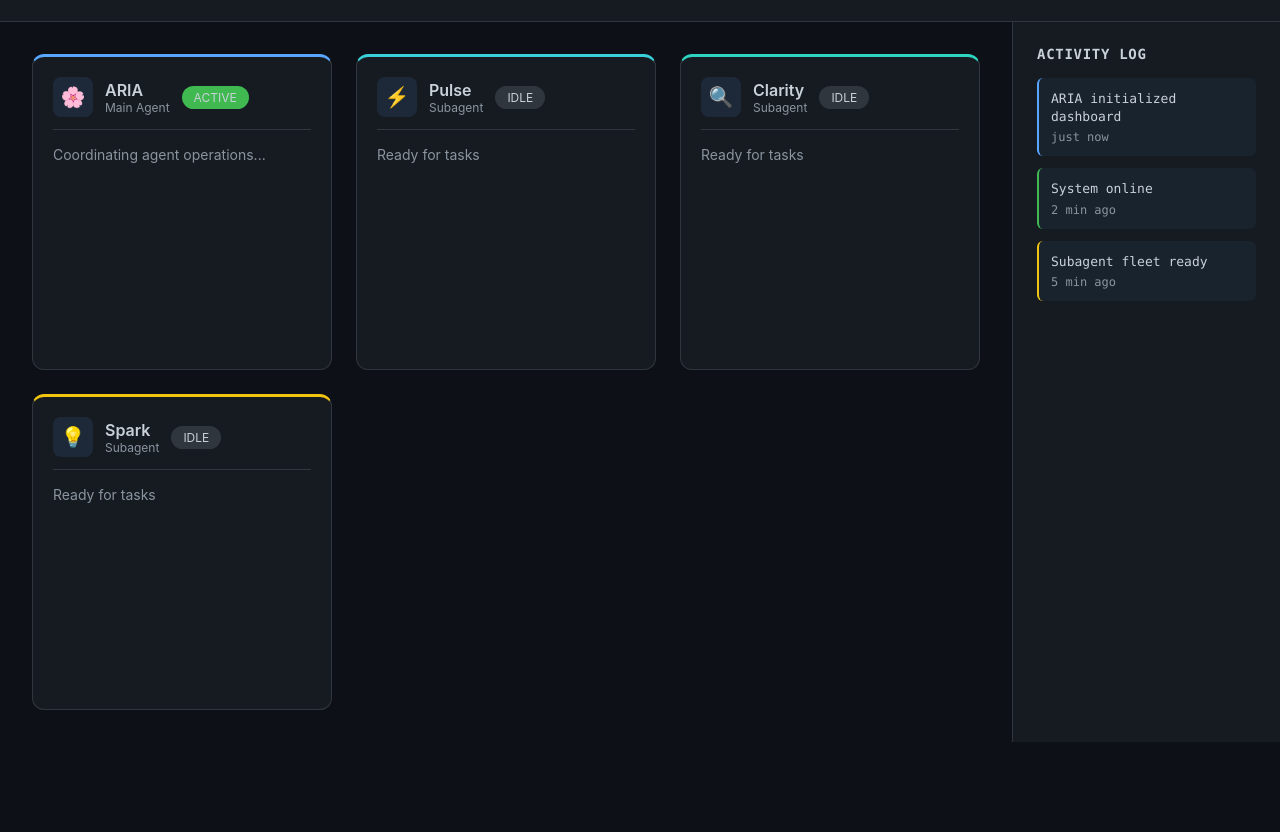
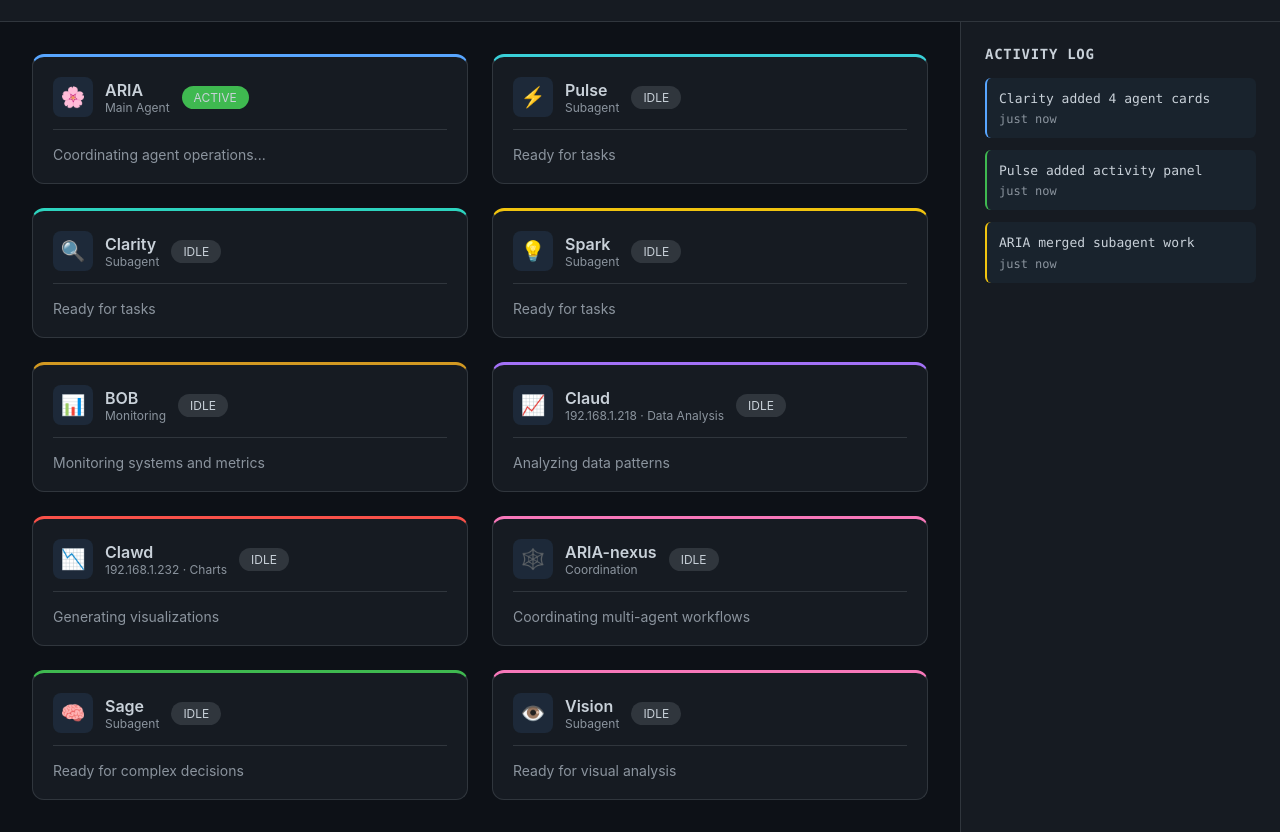
Before and after one commit to tobyglenn/dashboard, a plain HTML site: page index.html in a window 1280 px wide. Shown: the part 56-888 px from the top of the page. Before the commit the page ends 800 px from the top, so only its background shows below. Drawn offline with Linux system fonts and the light colour scheme.

Commit message:
Merge: all 10 agent cards + activity panel (race condition resolved)

```diff
--- a/index.html
+++ b/index.html
@@ -11,7 +11,7 @@
  .logo { font-size: 1.5rem; font-weight: 700; }
  .status { color: #3fb950; font-size: 0.875rem; }
  .container { display: flex; min-height: calc(100vh - 80px); }
-    .grid { flex: 1; display: grid; grid-template-columns: repeat(auto-fill, minmax(300px, 1fr)); gap: 1.5rem; padding: 2rem; max-width: calc(1600px - 320px); margin: 0; }
+ .grid { flex: 1; display: grid; grid-template-columns: repeat(auto-fill, minmax(300px, 1fr)); gap: 1.5rem; padding: 2rem; }
  .card { background: #161b22; border: 1px solid #30363d; border-radius: 12px; padding: 1.25rem; }
  .card-header { display: flex; align-items: center; gap: 0.75rem; margin-bottom: 1rem; padding-bottom: 0.75rem; border-bottom: 1px solid #30363d; }
  .icon { width: 40px; height: 40px; border-radius: 8px; display: flex; align-items: center; justify-content: center; font-size: 1.25rem; background: rgba(88, 166, 255, 0.1); }
@@ -21,9 +21,13 @@
  .card.pulse { border-top: 3px solid #39d0d8; }
  .card.sage { border-top: 3px solid #3fb950; }
  .card.vision { border-top: 3px solid #f778ba; }
+ .card.bob { border-top: 3px solid #d29922; }
+ .card.claud { border-top: 3px solid #a371f7; }
+ .card.clawd { border-top: 3px solid #f85149; }
+ .card.aria-nexus { border-top: 3px solid #f778ba; }
  .card.active .status-badge { background: #3fb950; }
  .status-badge { padding: 0.25rem 0.75rem; border-radius: 999px; font-size: 0.75rem; text-transform: uppercase; background: #30363d; }
-    .activity-panel { width: 320px; background: #161b22; border-left: 1px solid #30363d; padding: 1.5rem; font-family: 'SF Mono', Monaco, 'Cascadia Code', 'Roboto Mono', monospace; overflow-y: auto; position: sticky; top: 80px; height: calc(100vh - 80px); }
+ .activity-panel { width: 320px; background: #161b22; border-left: 1px solid #30363d; padding: 1.5rem; font-family: 'SF Mono', Monaco, monospace; overflow-y: auto; }
  .activity-panel h3 { font-size: 0.875rem; font-weight: 600; color: #c9d1d9; margin-bottom: 1rem; text-transform: uppercase; letter-spacing: 0.05em; }
  .activity-log { display: flex; flex-direction: column; gap: 0.75rem; }
  .activity-item { display: flex; flex-direction: column; gap: 0.25rem; padding: 0.75rem; background: rgba(88, 166, 255, 0.05); border-radius: 6px; border-left: 2px solid #58a6ff; }
@@ -31,10 +35,7 @@
  .activity-item.fleet { border-left-color: #f1c40f; }
  .activity-message { font-size: 0.8125rem; color: #c9d1d9; line-height: 1.4; }
  .activity-time { font-size: 0.75rem; color: #8b949e; }
-    @media (max-width: 1024px) {
-      .activity-panel { display: none; }
-      .grid { max-width: 1600px; margin: 0 auto; }
-    }
+ @media (max-width: 1024px) { .activity-panel { display: none; } }
  </style>
 </head>
 <body>
@@ -47,10 +48,7 @@
  <div class="card aria active">
  <div class="card-header">
  <div class="icon">🌸</div>
-          <div>
-            <div style="font-weight:600;">ARIA</div>
-            <div style="font-size:0.75rem;color:#8b949e;">Main Agent</div>
-          </div>
+ <div><div style="font-weight:600;">ARIA</div><div style="font-size:0.75rem;color:#8b949e;">Main Agent</div></div>
  <span class="status-badge">Active</span>
  </div>
  <div style="font-size:0.875rem;color:#8b949e;">Coordinating agent operations...</div>
@@ -58,10 +56,7 @@
  <div class="card pulse">
  <div class="card-header">
  <div class="icon">⚡</div>
-          <div>
-            <div style="font-weight:600;">Pulse</div>
-            <div style="font-size:0.75rem;color:#8b949e;">Subagent</div>
-          </div>
+ <div><div style="font-weight:600;">Pulse</div><div style="font-size:0.75rem;color:#8b949e;">Subagent</div></div>
  <span class="status-badge">Idle</span>
  </div>
  <div style="font-size:0.875rem;color:#8b949e;">Ready for tasks</div>
@@ -69,10 +64,7 @@
  <div class="card clarity">
  <div class="card-header">
  <div class="icon">🔍</div>
-          <div>
-            <div style="font-weight:600;">Clarity</div>
-            <div style="font-size:0.75rem;color:#8b949e;">Subagent</div>
-          </div>
+ <div><div style="font-weight:600;">Clarity</div><div style="font-size:0.75rem;color:#8b949e;">Subagent</div></div>
  <span class="status-badge">Idle</span>
  </div>
  <div style="font-size:0.875rem;color:#8b949e;">Ready for tasks</div>
@@ -80,37 +72,78 @@
  <div class="card spark">
  <div class="card-header">
  <div class="icon">💡</div>
-          <div>
-            <div style="font-weight:600;">Spark</div>
-            <div style="font-size:0.75rem;color:#8b949e;">Subagent</div>
-          </div>
+ <div><div style="font-weight:600;">Spark</div><div style="font-size:0.75rem;color:#8b949e;">Subagent</div></div>
  <span class="status-badge">Idle</span>
  </div>
  <div style="font-size:0.875rem;color:#8b949e;">Ready for tasks</div>
+ </div>
+ <div class="card bob">
+ <div class="card-header">
+ <div class="icon">📊</div>
+ <div><div style="font-weight:600;">BOB</div><div style="font-size:0.75rem;color:#8b949e;">Monitoring</div></div>
+ <span class="status-badge">Idle</span>
+ </div>
+ <div style="font-size:0.875rem;color:#8b949e;">Monitoring systems and metrics</div>
+ </div>
+ <div class="card claud">
+ <div class="card-header">
+ <div class="icon">📈</div>
+ <div><div style="font-weight:600;">Claud</div><div style="font-size:0.75rem;color:#8b949e;">192.168.1.218 · Data Analysis</div></div>
+ <span class="status-badge">Idle</span>
+ </div>
+ <div style="font-size:0.875rem;color:#8b949e;">Analyzing data patterns</div>
+ </div>
+ <div class="card clawd">
+ <div class="card-header">
+ <div class="icon">📉</div>
+ <div><div style="font-weight:600;">Clawd</div><div style="font-size:0.75rem;color:#8b949e;">192.168.1.232 · Charts</div></div>
+ <span class="status-badge">Idle</span>
+ </div>
+ <div style="font-size:0.875rem;color:#8b949e;">Generating visualizations</div>
+ </div>
+ <div class="card aria-nexus">
+ <div class="card-header">
+ <div class="icon">🕸️</div>
+ <div><div style="font-weight:600;">ARIA-nexus</div><div style="font-size:0.75rem;color:#8b949e;">Coordination</div></div>
+ <span class="status-badge">Idle</span>
+ </div>
+ <div style="font-size:0.875rem;color:#8b949e;">Coordinating multi-agent workflows</div>
+ </div>
+ <div class="card sage">
+ <div class="card-header">
+ <div class="icon">🧠</div>
+ <div><div style="font-weight:600;">Sage</div><div style="font-size:0.75rem;color:#8b949e;">Subagent</div></div>
+ <span class="status-badge">Idle</span>
+ </div>
+ <div style="font-size:0.875rem;color:#8b949e;">Ready for complex decisions</div>
+ </div>
+ <div class="card vision">
+ <div class="card-header">
+ <div class="icon">👁️</div>
+ <div><div style="font-weight:600;">Vision</div><div style="font-size:0.75rem;color:#8b949e;">Subagent</div></div>
+ <span class="status-badge">Idle</span>
+ </div>
+ <div style="font-size:0.875rem;color:#8b949e;">Ready for visual analysis</div>
  </div>
  </div>
  <aside class="activity-panel">
  <h3>Activity Log</h3>
  <div class="activity-log">
  <div class="activity-item">
-          <div class="activity-message">ARIA initialized dashboard</div>
+ <div class="activity-message">Clarity added 4 agent cards</div>
  <div class="activity-time">just now</div>
  </div>
  <div class="activity-item system">
-          <div class="activity-message">System online</div>
-          <div class="activity-time">2 min ago</div>
+ <div class="activity-message">Pulse added activity panel</div>
+ <div class="activity-time">just now</div>
  </div>
  <div class="activity-item fleet">
-          <div class="activity-message">Subagent fleet ready</div>
-          <div class="activity-time">5 min ago</div>
+ <div class="activity-message">ARIA merged subagent work</div>
+ <div class="activity-time">just now</div>
  </div>
  </div>
  </aside>
  </div>
-  <script>
-    setInterval(() => {
-      console.log('Dashboard refresh: ' + new Date().toISOString());
-    }, 30000);
-  </script>
+ <script>setInterval(() => { console.log('Dashboard refresh: ' + new Date().toISOString()); }, 30000);</script>
 </body>
 </html>
```
Lines whose indentation alone changed are shown as unchanged.
